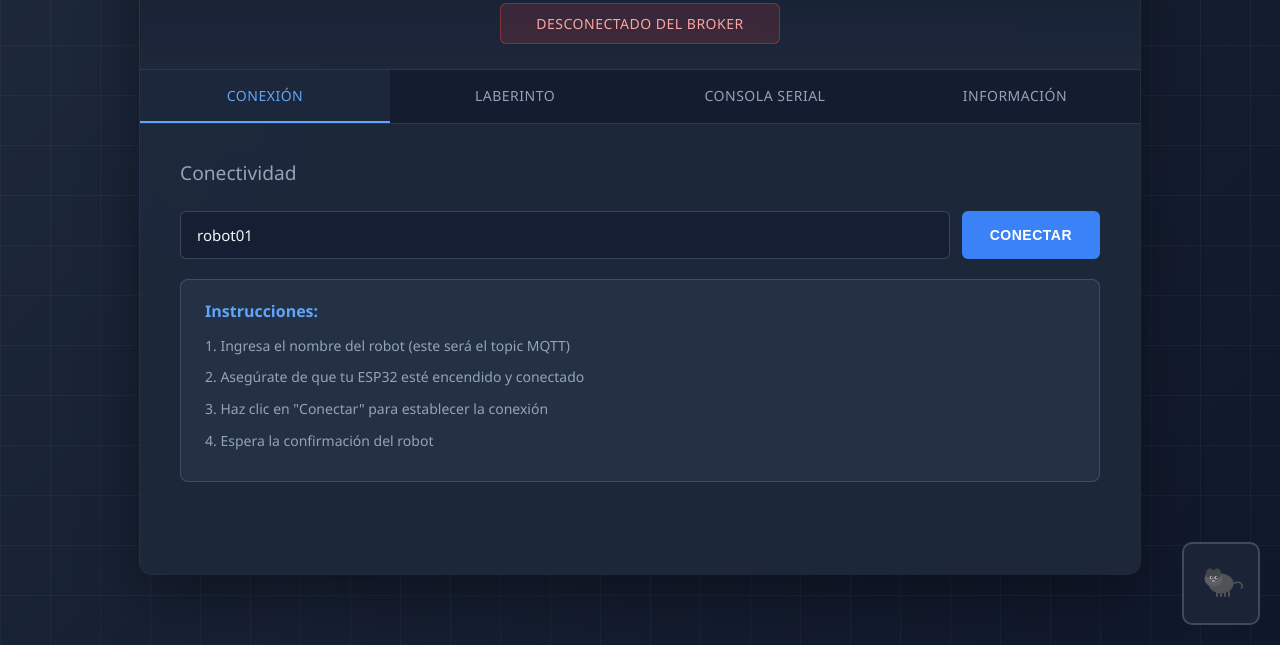
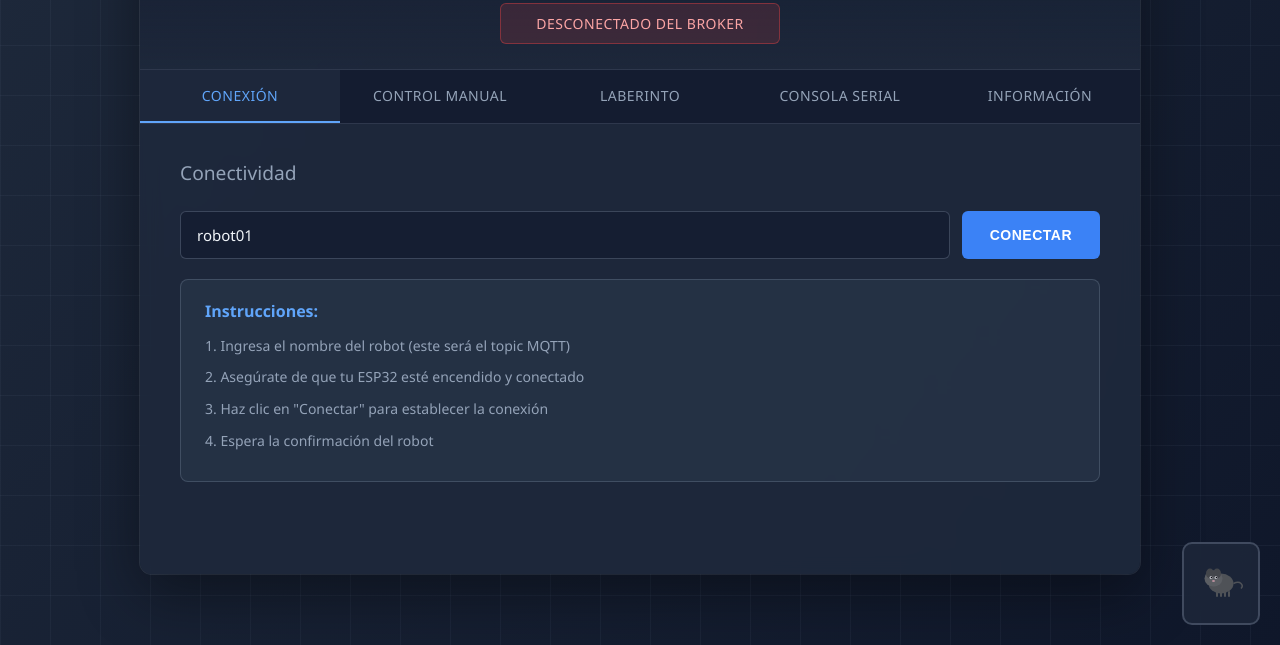
Before and after one commit to sanOlmos/Pagina_Rata32_Host, a plain HTML site: page index.html in a window 1280 px wide. Shown: the part 155-800 px from the top of the page. Drawn offline with Linux system fonts and the light colour scheme.

Commit message:
Add 'Control Manual' tab to index.html

```diff
--- a/index.html
+++ b/index.html
@@ -35,6 +35,7 @@
 
         <div class="tabs">
             <div class="tab active" data-tab="connection">Conexión</div>
+            <div class="tab" data-tab="control">Control Manual</div>
             <div class="tab" data-tab="maze">Laberinto</div>
             <div class="tab" data-tab="console">Consola Serial</div>
             <div class="tab" data-tab="info">Información</div>
```
